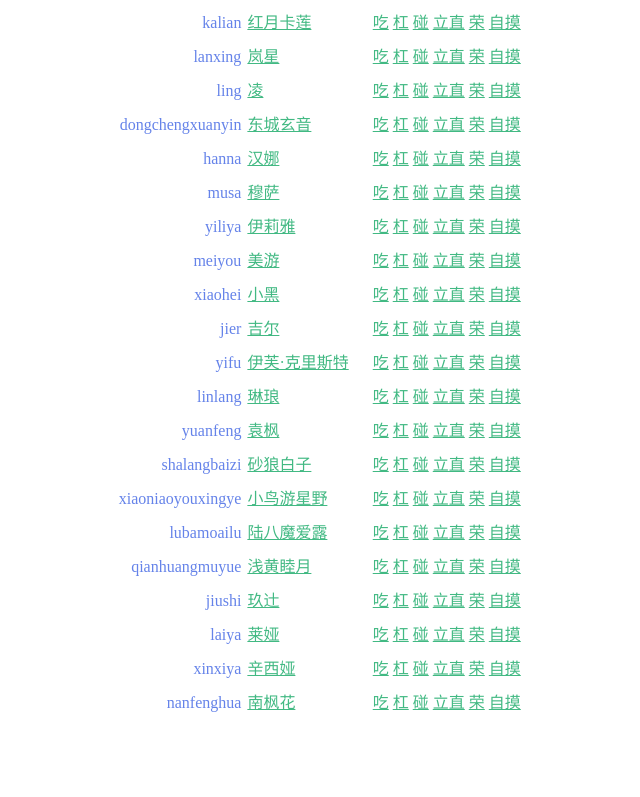
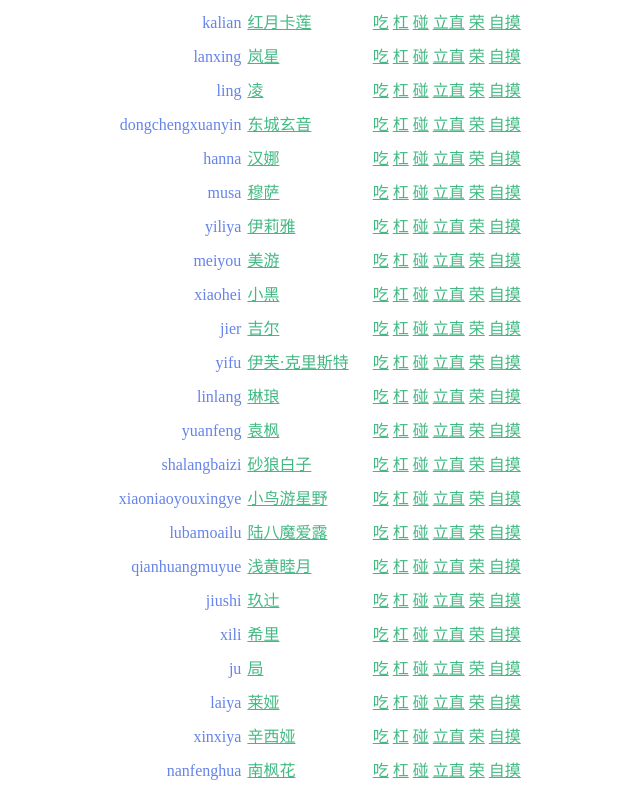
Before and after one commit to chen310/tenhou-se, a plain HTML site: page index.html in a window 1280 px wide. Shown: the part 2704-3501 px from the top of the page, without its empty margins (321-961 px from the left). Before the commit the page ends 3433 px from the top, so only its background shows below. Drawn offline with Linux system fonts and the light colour scheme.

Commit message:
新增角色 希里, 局

```diff
--- /dev/null
+++ b/character/ju/se.json
@@ -0,0 +1 @@
+{"ver": 1.0, "se": {"3": {"url": "https://chen310.github.io/tenhou-se/audio/countdown5.mp3"}, "8": {"url": "https://chen310.github.io/tenhou-se/audio/btn_appear.mp3"}, "9": {"url": "https://chen310.github.io/tenhou-se/audio/new_dora.mp3"}, "11": {"url": "https://chen310.github.io/tenhou-se/audio/hule_fan_out.mp3"}, "25": {"url": "https://chen310.github.io/tenhou-se/character/ju/act_pon.mp3"}, "26": {"url": "https://chen310.github.io/tenhou-se/character/ju/act_pon.mp3"}, "27": {"url": "https://chen310.github.io/tenhou-se/character/ju/act_kan.mp3"}, "28": {"url": "https://chen310.github.io/tenhou-se/character/ju/act_kan.mp3"}, "29": {"url": "https://chen310.github.io/tenhou-se/character/ju/act_chi.mp3"}, "30": {"url": "https://chen310.github.io/tenhou-se/character/ju/act_chi.mp3"}, "31": {"url": "https://chen310.github.io/tenhou-se/character/ju/act_rich.mp3"}, "32": {"url": "https://chen310.github.io/tenhou-se/character/ju/act_rich.mp3"}, "33": {"url": "https://chen310.github.io/tenhou-se/character/ju/act_ron.mp3"}, "34": {"url": "https://chen310.github.io/tenhou-se/character/ju/act_ron.mp3"}, "35": {"url": "https://chen310.github.io/tenhou-se/character/ju/act_tumo.mp3"}, "36": {"url": "https://chen310.github.io/tenhou-se/character/ju/act_tumo.mp3"}, "40": {"url": "https://chen310.github.io/tenhou-se/audio/winlose.mp3"}, "41": {"url": "https://chen310.github.io/tenhou-se/audio/yakuman.mp3"}}}
--- /dev/null
+++ b/character/xili/se.json
@@ -0,0 +1 @@
+{"ver": 1.0, "se": {"3": {"url": "https://chen310.github.io/tenhou-se/audio/countdown5.mp3"}, "8": {"url": "https://chen310.github.io/tenhou-se/audio/btn_appear.mp3"}, "9": {"url": "https://chen310.github.io/tenhou-se/audio/new_dora.mp3"}, "11": {"url": "https://chen310.github.io/tenhou-se/audio/hule_fan_out.mp3"}, "25": {"url": "https://chen310.github.io/tenhou-se/character/xili/act_pon.mp3"}, "26": {"url": "https://chen310.github.io/tenhou-se/character/xili/act_pon.mp3"}, "27": {"url": "https://chen310.github.io/tenhou-se/character/xili/act_kan.mp3"}, "28": {"url": "https://chen310.github.io/tenhou-se/character/xili/act_kan.mp3"}, "29": {"url": "https://chen310.github.io/tenhou-se/character/xili/act_chi.mp3"}, "30": {"url": "https://chen310.github.io/tenhou-se/character/xili/act_chi.mp3"}, "31": {"url": "https://chen310.github.io/tenhou-se/character/xili/act_rich.mp3"}, "32": {"url": "https://chen310.github.io/tenhou-se/character/xili/act_rich.mp3"}, "33": {"url": "https://chen310.github.io/tenhou-se/character/xili/act_ron.mp3"}, "34": {"url": "https://chen310.github.io/tenhou-se/character/xili/act_ron.mp3"}, "35": {"url": "https://chen310.github.io/tenhou-se/character/xili/act_tumo.mp3"}, "36": {"url": "https://chen310.github.io/tenhou-se/character/xili/act_tumo.mp3"}, "40": {"url": "https://chen310.github.io/tenhou-se/audio/winlose.mp3"}, "41": {"url": "https://chen310.github.io/tenhou-se/audio/yakuman.mp3"}}}
--- a/index.html
+++ b/index.html
@@ -375,6 +375,14 @@
       <td class="selink"><a href="./character/jiushi/se.json" target="_blank">玖辻</a></td>
     </tr>
     <tr>
+      <td class="character">xili</td>
+      <td class="selink"><a href="./character/xili/se.json" target="_blank">希里</a></td>
+    </tr>
+    <tr>
+      <td class="character">ju</td>
+      <td class="selink"><a href="./character/ju/se.json" target="_blank">局</a></td>
+    </tr>
+    <tr>
       <td class="character">laiya</td>
       <td class="selink"><a href="./character/laiya/se.json" target="_blank">莱娅</a></td>
     </tr>
```
Also changed, not shown: 12 other files.
